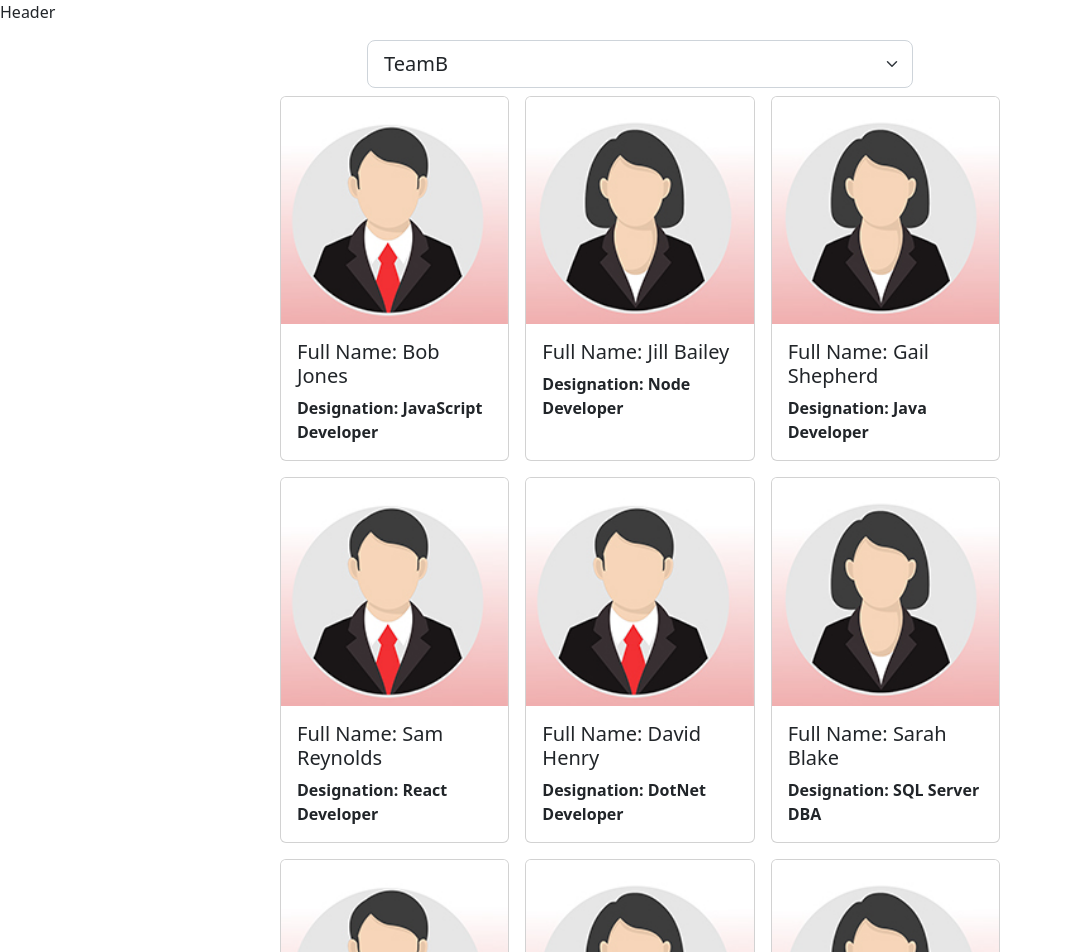
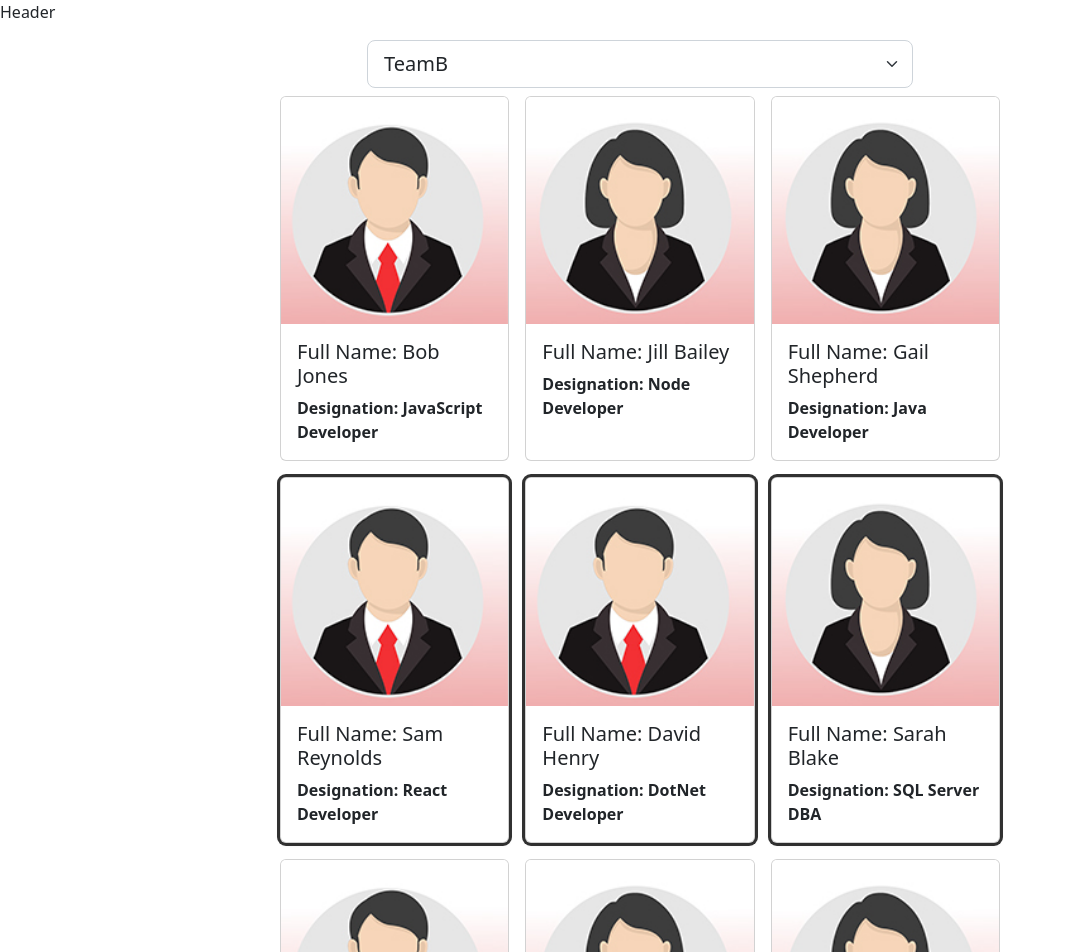
Before and after one commit to abnercabrera28/team-members, a React (Create React App) app: page / in a window 1280 px wide. Shown: the top 952 px of the page, without its empty margins (0-1065 px from the left). Built offline with nearby package versions, Linux system fonts and the light colour scheme.

Commit message:
add styling to standout class

```diff
--- a/src/index.css
+++ b/src/index.css
@@ -16,3 +16,7 @@
   display: grid;
   grid-template-columns: 1fr 1fr 1fr;
 }
+
+.standout {
+  box-shadow: rgba(0, 0, 0, 0.16) 0px 1px 4px, rgb(51, 51, 51) 0px 0px 0px 3px;
+}
```
